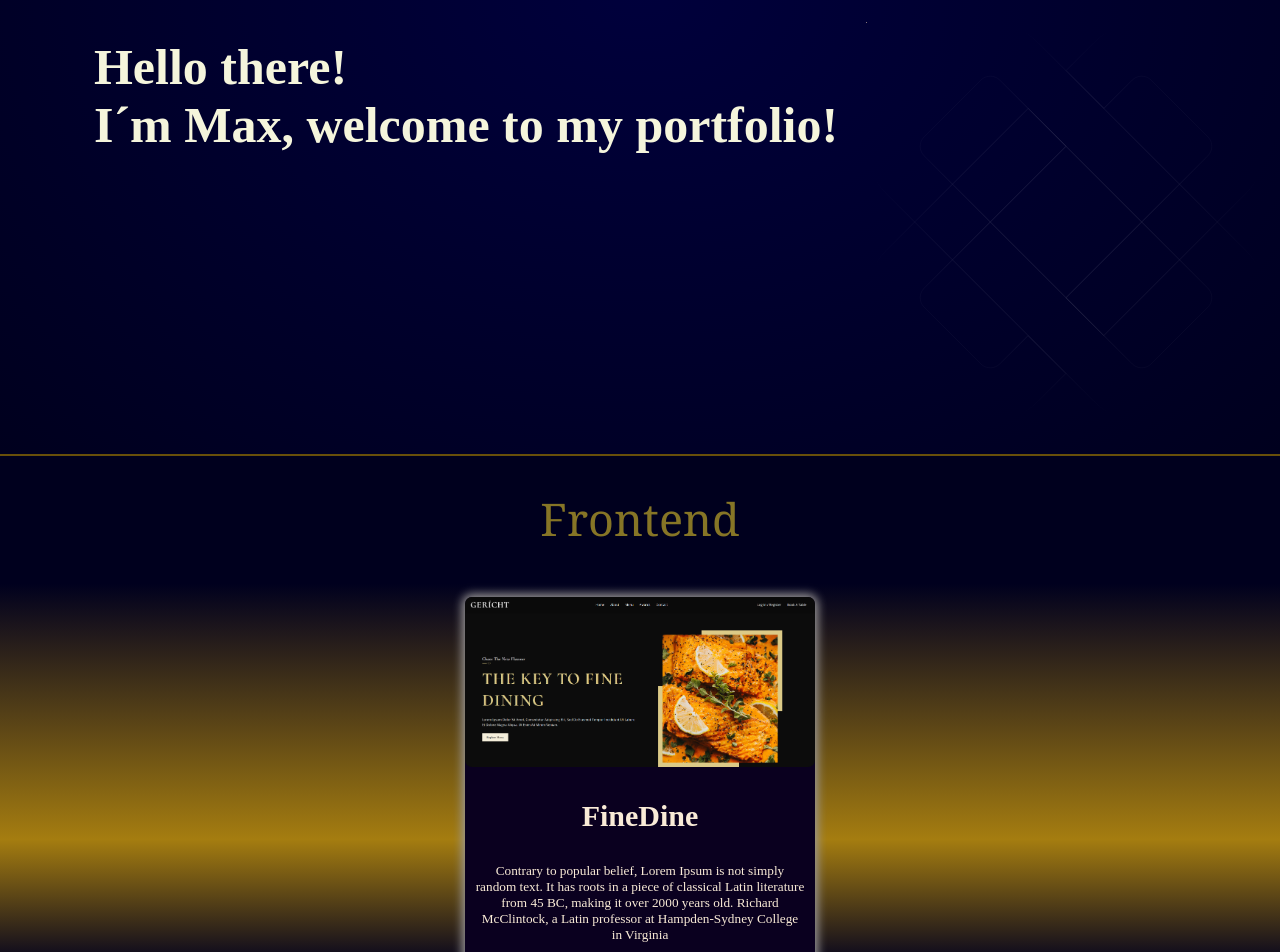
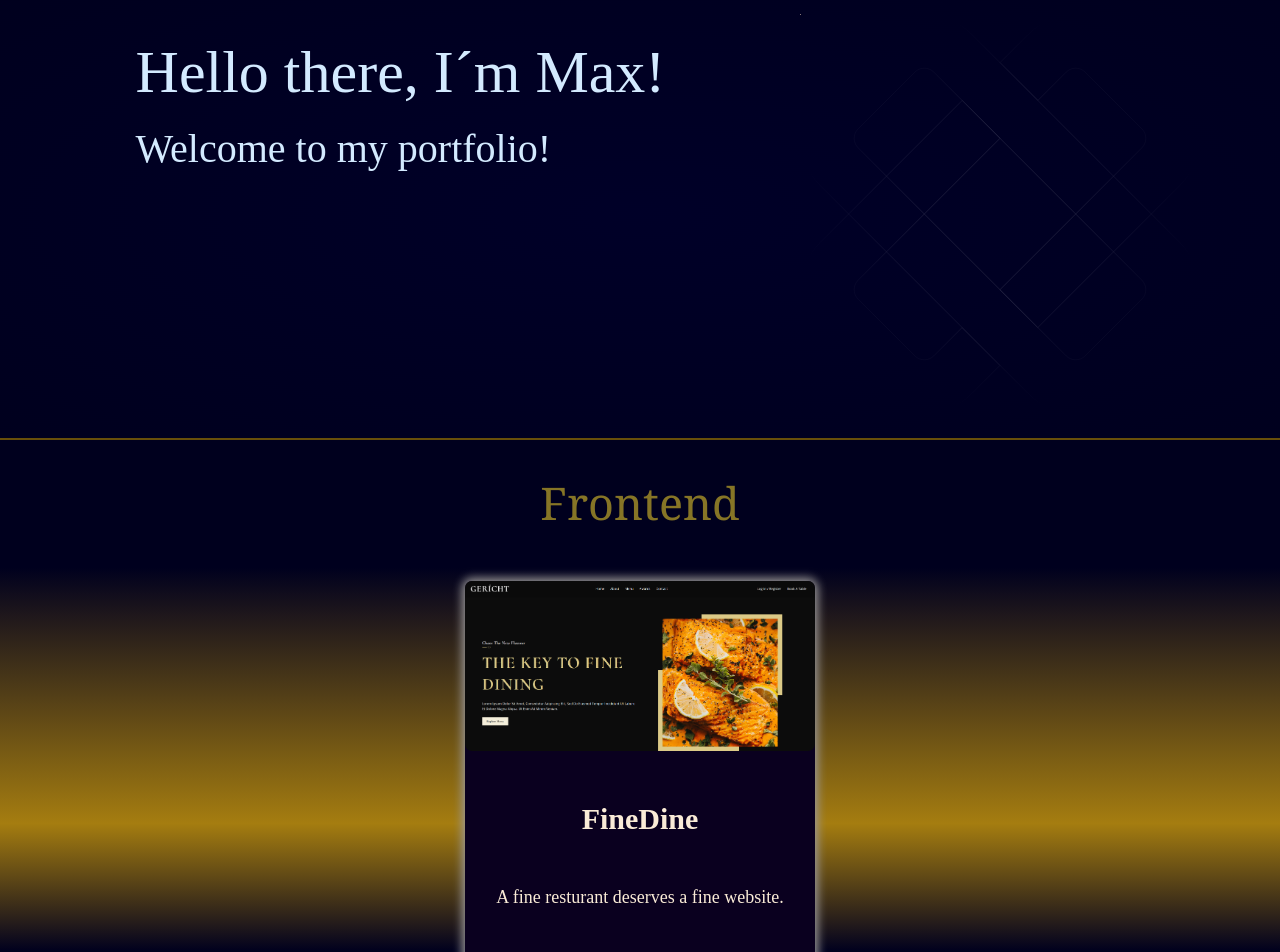
Before and after one commit to MaaX59/my_portfolio, a React (Create React App) app: page / in a window 1280 px wide. Shown: the part 80-1032 px from the top of the page. Built offline with nearby package versions, Linux system fonts and the light colour scheme.

Commit message:
header kinda done

```diff
--- a/src/components/projectCard.css
+++ b/src/components/projectCard.css
@@ -11,7 +11,7 @@
   text-align: center;
   margin: 1rem 2rem 3rem 2rem;
   color: antiquewhite;
-  transition: 0.7s ease-in-out;
+  transition: 0.3s ease-in-out;
 }
 .app__projectCard-constent{
   display: flex;
@@ -19,8 +19,8 @@
   justify-content: space-between;
 }
 .app__projectCard:hover{
-    background-color: rgb(11, 1, 40);
-    transition: 0.7s ease-in-out;
+    background-color: rgb(11, 1, 42);
+    transition: 0.3s ease-in-out;
     box-shadow: 0px 0px 10px 3px rgba(221, 166, 15, 0.87);
     /* box-shadow: 0px 0px 10px 5px rgba(2, 73, 17, 0.87); */
 }
@@ -53,7 +53,8 @@
     align-items: center;
     width: 330px;
     margin: 3px;
-    font-family: Cormorant;
+    font-family: opensans;
+    font-size: 18px;
     font-weight: 400;
 }
 .app__projectCard-links {
@@ -79,7 +80,7 @@
   color: rgb(216, 204, 183);
   margin: 2rem;
 
-  transition: 0.4s ease-in-out;
+  transition: 0.3s ease-in-out;
 }
 .app__projectCard-links a:hover{
     color: rgb(175, 159, 17);
@@ -88,7 +89,7 @@
     text-decoration: solid;
 
 
-    transition: 0.4s ease-in-out;
+    transition: 0.3s ease-in-out;
 
 }
 .app__projectCard-links_site a :visited {
--- a/src/containers/Fullstack/fullstack.css
+++ b/src/containers/Fullstack/fullstack.css
@@ -3,6 +3,8 @@
     /* background: rgb(2, 1, 26); */
     /* background-image: linear-gradient(-25deg, rgb(0, 0, 20) 0%, rgb(0, 0, 30) 100%); */
     background-image: linear-gradient(0deg, rgb(0, 0, 30) 20%, rgb(165, 125, 16) 30%, rgb(0, 0, 30) 80%) ;
+
+
     flex-direction: column;
 }
 .app__fullstack-title{
--- a/src/containers/Header/header.css
+++ b/src/containers/Header/header.css
@@ -1,26 +1,41 @@
 .app__header {
   display: flex;
+position: relative;
+  /* background-image: linear-gradient(0deg, rgb(0, 0, 40) 10%, rgb(0, 0, 0) 50%, rgb(0, 0, 40) 10%) ; */
+  background: radial-gradient(rgb(0, 0, 40) 0%, rgb(0, 0, 30) 100%);
 
-  /* background-image: linear-gradient(0deg, rgb(0, 0, 40) 10%, rgb(0, 0, 0) 50%, rgb(0, 0, 40) 10%) ; */
-  background: radial-gradient(
-    ellipse at top,
-    rgb(0, 0, 60) 0%,
-    rgb(0, 0, 30) 100%
-  );
-
-  flex-direction: row;
+  /* flex-direction: row; */
   color: beige;
   justify-content: space-around;
 }
 .app__header-intro {
   display: flex;
-font-size: 25px;
+  position: relative;
+  z-index: 2;
+  flex-direction: column;
+  color: rgb(211, 234, 255);
+  opacity: 10;
+
   margin: 3rem 0 0 5rem;
+}
+.app__header-intro h1 {
+    display: flex;
+    font-size: 60px;
+    font-family: cormorant upright;
+  font-weight: 300;
+}
+.app__header-intro h2{
+    display: flex;
+    font-size: 40px;
+    font-family: cormorant;
+  font-weight: 200;
 }
 
 .app__header svg {
+
   display: flex;
   width: 400px;
   height: 400px;
-  margin: 2rem 0 2rem 0;
+  margin: 1.5rem ;
+  z-index: -1;
 }
--- a/src/containers/Header/header.jsx
+++ b/src/containers/Header/header.jsx
@@ -6,7 +6,7 @@ const Header = ()=>{
   return (
     <div className='app__header'>
     <div className='app__header-intro' >
-      <h1>Hello there!<br/> I´m Max, welcome to my portfolio!</h1>
+      <h1>Hello there, I´m Max!</h1><br/>  <h2>Welcome to my portfolio!</h2>
 
     </div>
     <div className='app__header-animation'>
--- a/src/containers/Navbar/navbar.css
+++ b/src/containers/Navbar/navbar.css
@@ -3,8 +3,8 @@
   height: 67px;
   display: flex;
   flex-direction: row;
-  background-image: linear-gradient(0deg, rgb(0, 0, 30) 20%, rgb(16, 2, 49) 30%, rgb(0, 0, 30) 80%) ;
-
+  /* background-image: linear-gradient(0deg, rgb(0, 0, 30) 20%, rgb(16, 2, 49) 30%, rgb(0, 0, 30) 80%) ; */
+  background: radial-gradient(rgb(0, 0, 45) 0%, rgb(0, 0, 30) 100%);
   /* background: rgb(16, 1, 46); */
   text-align: center;
   color: rgb(181, 181, 214);
--- a/src/data/frontend.js
+++ b/src/data/frontend.js
@@ -1,8 +1,7 @@
 const Frontend = [
   {
     name: "FineDine",
-    description:
-      "Contrary to popular belief, Lorem Ipsum is not simply random text. It has roots in a piece of classical Latin literature from 45 BC, making it over 2000 years old. Richard McClintock, a Latin professor at Hampden-Sydney College in Virginia",
+    description:"A fine resturant deserves a fine website.",
     img: "https://dynamic-media-cdn.tripadvisor.com/media/photo-o/1a/b7/b3/eb/caption.jpg?w=1200&h=-1&s=1",
     link: "https://maax59.github.io/fine-dine/",
     code: "https://github.com/MaaX59/fine-dine",
--- a/src/data/fullstack.js
+++ b/src/data/fullstack.js
@@ -1,7 +1,7 @@
 const Fullstack = [
     {
         name: "DealZone",
-        description:"Lorem ipsum adadwa",
+        description:"E-commerce website",
         link:"https://new-deal-zone.netlify.app/",
         code:"https://github.com/MaaX59/fine-dine",
         id:0,
```
